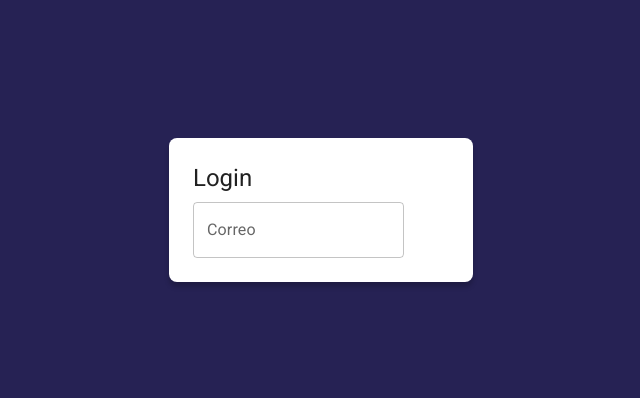
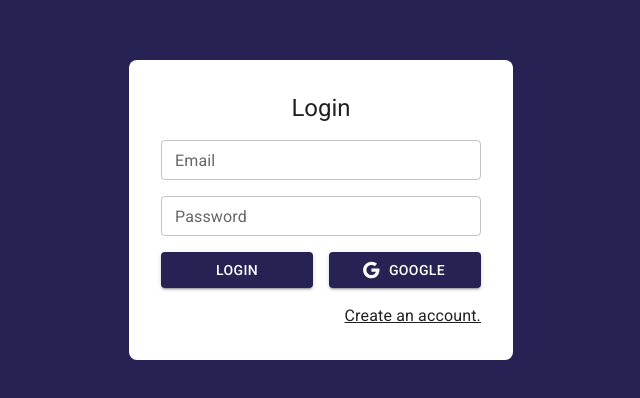
Before and after one commit to GonzaloPenia/U17-JournalApp, a React (Vite) app: page /auth/login in a window 1280 px wide. Shown: the part 190-588 px from the top of the page, without its empty margins (319-959 px from the left). Built offline with nearby package versions, Linux system fonts and the light colour scheme.

Commit message:
login funcionando

```diff
--- a/src/auth/pages/LoginPage.jsx
+++ b/src/auth/pages/LoginPage.jsx
@@ -1,37 +1,87 @@
-import { Grid2, TextField, Typography } from "@mui/material"
+import { Link as RouterLink } from "react-router-dom";
+import { Box, Typography,TextField, Grid2,Button,Link } from "@mui/material";
+import { Google } from "@mui/icons-material";
 
 export const LoginPage = () => {
-  return (
 
-    <Grid2
-      container
-      spacing={0}
-      direction="column"
-      alignItems="center"
-      justifyContent="center"
-      sx={{ minHeight:'100vh',
-            backgroundColor:'primary.main',
-            padding:4
-      }}>
+    return (
 
-        <Grid2
-        className='box-shadow'
-        size={3}
-        sx={{ backgroundColor:'white',
-              padding: 3,
-              borderRadius: 2
-        }}>
+        <Box component="main"
+            sx={{
+                display: "flex",
+                justifyContent: "center",
+                alignItems: "center",
+                minHeight: "100vh",
+                bgcolor: "primary.main",
+            }}>
 
-            <Typography variant='h5' sx={{mb:1}} >Login</Typography>
-            <form action="">
-                <Grid2 container>
-                    <Grid2>
-                        <TextField label="Correo" type="email" placeholder='correo@google.com'fullWidth/>
+                <Box component="section"
+                    sx={{
+
+                        width: {
+                            xs: "80%",
+                            sm: "60%",
+                            md: "40%",
+                            lg: "30%",
+                        },
+
+                        bgcolor: "white",
+                        padding: { xs: 2, sm: 3, md: 4 },
+                        borderRadius: 2,
+                    }}>
+
+                    <Typography variant="h5" sx={{ mb: 2, textAlign: "center" }} >Login</Typography>
+
+
+                    {/* TextField's */}
+                    <Grid2 container component="form" spacing={2}>
+
+                        <Grid2 size={{ xs: 6, md: 12 }}>
+
+                            <TextField id="email" label="Email" type="email" placeholder="email@google.com" size="small" fullWidth />
+
+                        </Grid2>
+
+                        <Grid2 size={{ xs: 6, md: 12 }}>
+
+                            <TextField id="password" label="Password" type="password" placeholder="password" size="small" fullWidth />
+
+                        </Grid2>
+
                     </Grid2>
-                </Grid2>
-            </form>
-        </Grid2>
-    </Grid2>
 
-  )
-}
+
+
+                    {/* Buttons */}
+                    <Grid2 container spacing={2} sx={{ mt: 2 }}>
+
+                        <Grid2 size={{ xs: 12, md: 6 }}>
+
+                            <Button variant="contained" fullWidth> Login </Button>
+
+                        </Grid2>
+
+                        <Grid2 size={{ xs: 12, md: 6 }}>
+
+                            <Button variant="contained" fullWidth startIcon={<Google />} >Google</Button>
+
+                        </Grid2>
+
+                    </Grid2>
+
+
+
+                    {/* New account */}
+                    <Grid2 container justifyContent="end" sx={{ mt: 2 }} >
+
+                        <Link component={RouterLink} color="inherit" to="/auth/register"> Create an account. </Link>
+
+                    </Grid2>
+
+                </Box>
+
+        </Box>
+
+    );
+
+  };
```
